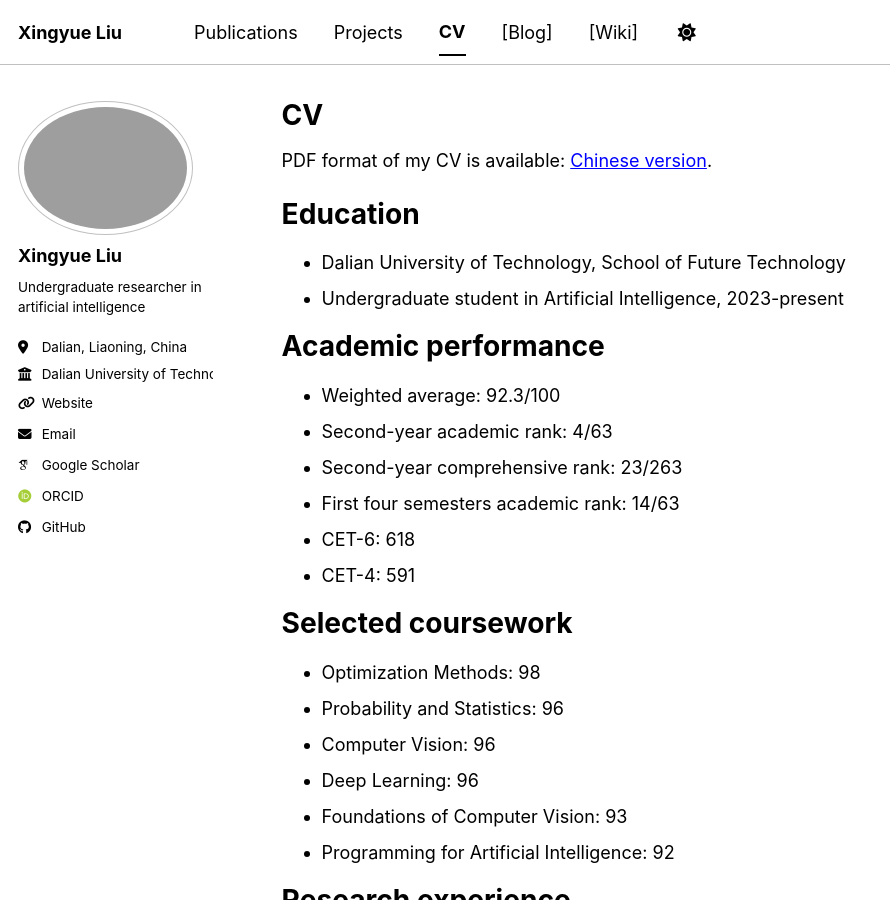
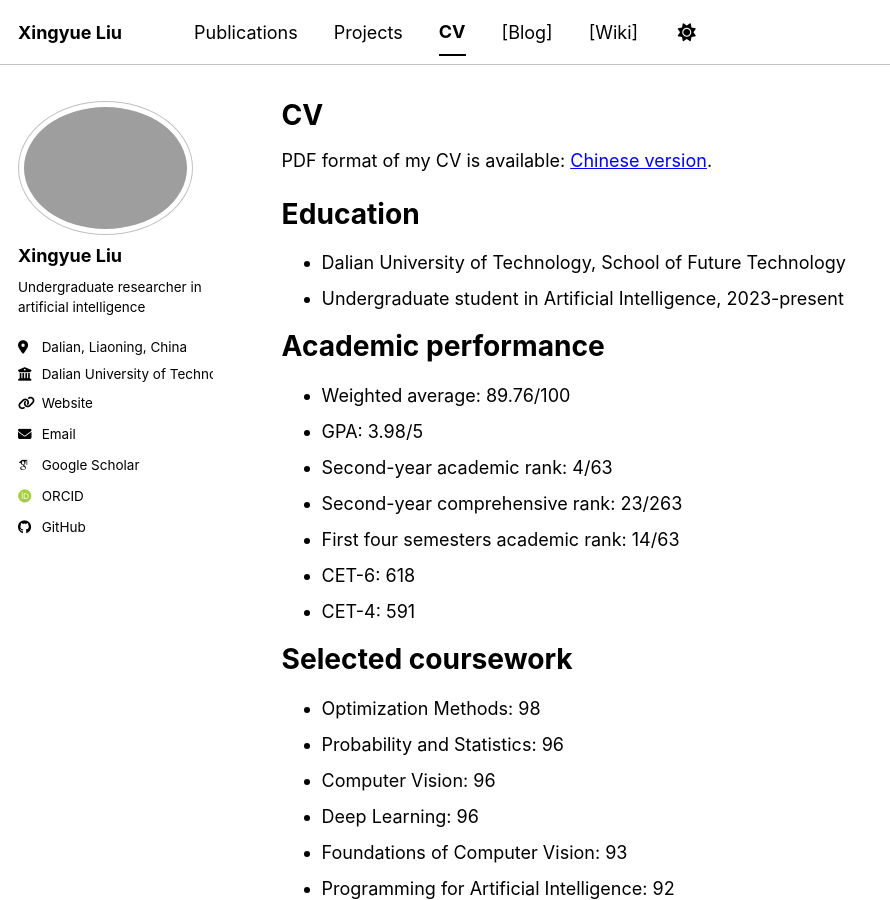
Before and after one commit to recynie/recynie.github.io, a Jekyll site: the page built from _pages/cv.md, in a window 1280 px wide and 900 px high. Shown: the whole window, without its empty margins (0-890 px from the left). Built offline with Jekyll 4.4.1, drawn with Linux system fonts in a browser that asks for light colours; some web fonts are replaced; a script bundle is joined from its source files by our own code; library files that are not in the unit come from our copies.

Commit message:
fix avg scores in CV, update pdf CV

```diff
--- a/_pages/cv.md
+++ b/_pages/cv.md
@@ -18,7 +18,8 @@ Education
 
 Academic performance
 ======
-- Weighted average: 92.3/100
+- Weighted average: 89.76/100
+- GPA: 3.98/5
 - Second-year academic rank: 4/63
 - Second-year comprehensive rank: 23/263
 - First four semesters academic rank: 14/63
```
Also changed, not shown: 1 other file.
